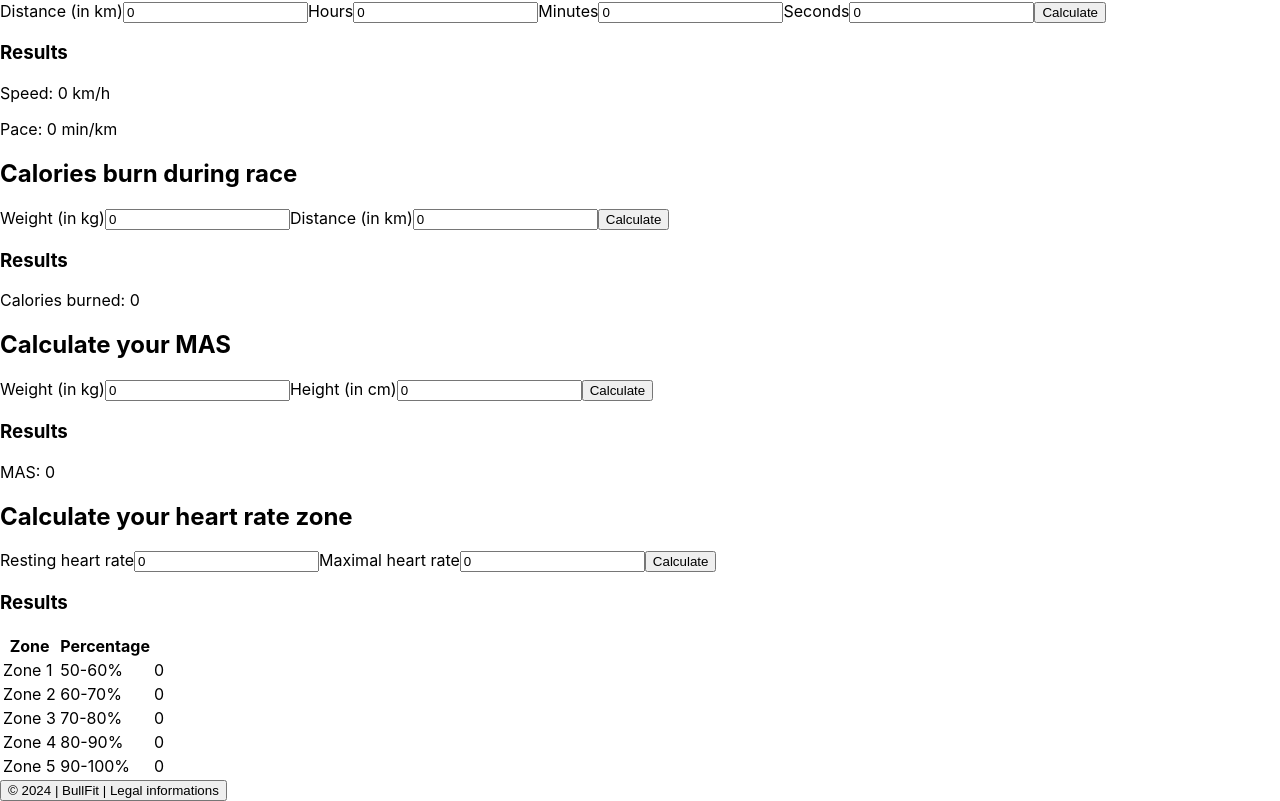
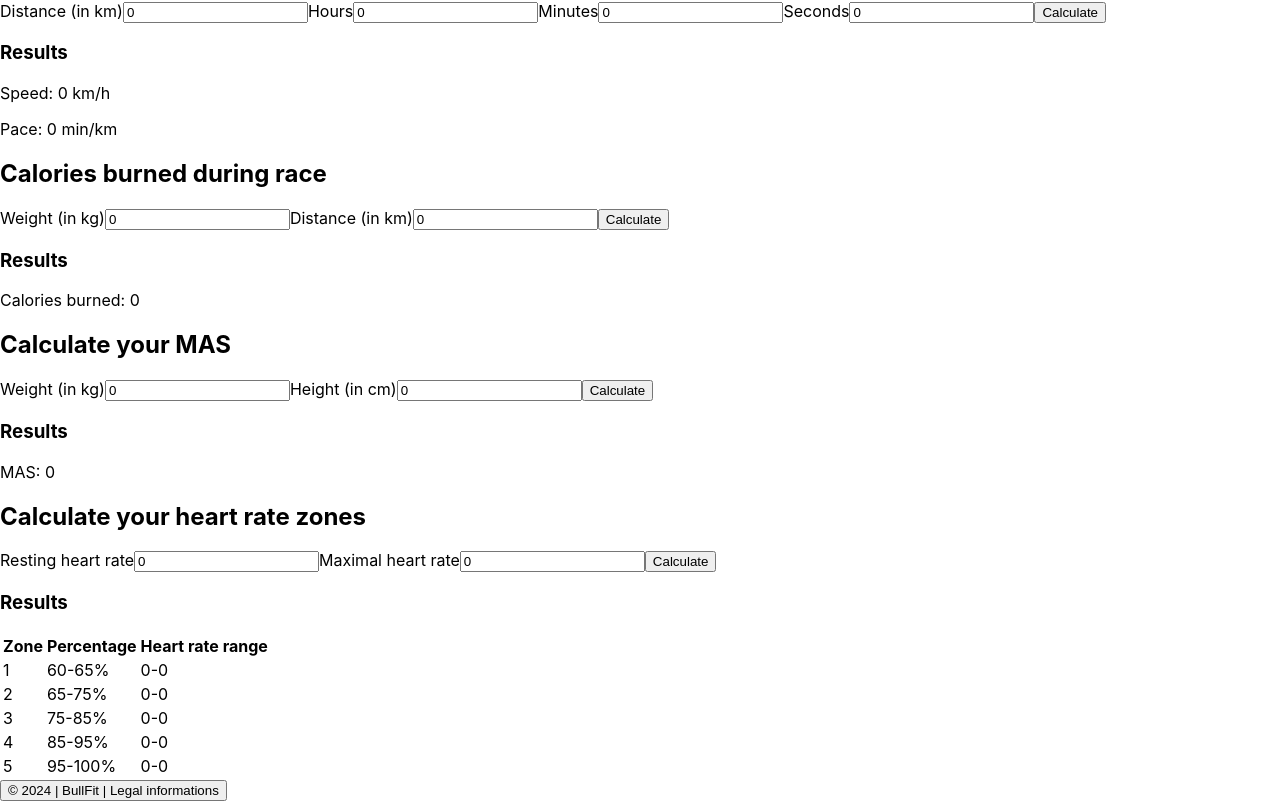
Before and after one commit to eliotpp1/BullFit, a React (Create React App) app in the folder front/: page /calculator in a window 1280 px wide. Shown: the part 274-1075 px from the top of the page. Built offline with nearby package versions, Linux system fonts and the light colour scheme.

Commit message:
feature: v2 calculator

```diff
--- a/front/src/components/calculator.js
+++ b/front/src/components/calculator.js
@@ -1,9 +1,6 @@
-// running calculator.js component
 import React, { useState } from "react";
-import { useNavigate } from "react-router-dom";
 
 const Calculator = () => {
-  const navigate = useNavigate();
   const [distance, setDistance] = useState(0);
   const [hours, setHours] = useState(0);
   const [minutes, setMinutes] = useState(0);
@@ -11,16 +8,19 @@ const Calculator = () => {
   const [speed, setSpeed] = useState(0);
   const [pace, setPace] = useState(0);
   const [weight, setWeight] = useState(0);
+  const [distance2, setDistance2] = useState(0);
   const [calories, setCalories] = useState(0);
+  const [weight2, setWeight2] = useState(0);
   const [height, setHeight] = useState(0);
-  const [mas, setMas] = useState(0);
   const [restingHR, setRestingHR] = useState(0);
   const [maximalHR, setMaximalHR] = useState(0);
-  const [zone1, setZone1] = useState(0);
-  const [zone2, setZone2] = useState(0);
-  const [zone3, setZone3] = useState(0);
-  const [zone4, setZone4] = useState(0);
-  const [zone5, setZone5] = useState(0);
+  const [mas, setMas] = useState(0);
+  const [fc60, setFc60] = useState(0);
+  const [fc65, setFc65] = useState(0);
+  const [fc75, setFc75] = useState(0);
+  const [fc85, setFc85] = useState(0);
+  const [fc95, setFc95] = useState(0);
+  const [fc100, setFc100] = useState(0);
 
   const onChangeDistance = (e) => {
     setDistance(e.target.value);
@@ -28,37 +28,52 @@ const Calculator = () => {
 
   const calculateAvgSpeed = (event) => {
     event.preventDefault();
-    const totalSeconds = hours * 3600 + minutes * 60 + seconds;
+    const totalSeconds = hours * 3600 + minutes * 60 + parseInt(seconds);
     const speed = distance / (totalSeconds / 3600);
-    const pace = totalSeconds / distance;
+    const pace = totalSeconds / 60 / distance;
     setSpeed(speed.toFixed(2));
     setPace(pace.toFixed(2));
+    localStorage.setItem("speed", speed);
+    localStorage.setItem("pace", pace);
   };
 
   const calculateCalories = (event) => {
     event.preventDefault();
-    const calories = 1.036 * weight * distance;
-    setCalories(calories.toFixed(2));
+    const caloriesBurned = 1.036 * weight * distance2;
+    setCalories(caloriesBurned.toFixed(2));
+    localStorage.setItem("calories", caloriesBurned);
   };
 
   const calculateMAS = (event) => {
     event.preventDefault();
-    const mas = (1000 * distance) / (height * height);
+    const mas = weight2 / ((height / 100) * (height / 100));
     setMas(mas.toFixed(2));
+    localStorage.setItem("mas", mas);
   };
 
   const calculateHRZ = (event) => {
     event.preventDefault();
-    const zone1 = 0.5 * (maximalHR - restingHR) + restingHR;
-    const zone2 = 0.6 * (maximalHR - restingHR) + restingHR;
-    const zone3 = 0.7 * (maximalHR - restingHR) + restingHR;
-    const zone4 = 0.8 * (maximalHR - restingHR) + restingHR;
-    const zone5 = 0.9 * (maximalHR - restingHR) + restingHR;
-    setZone1(zone1.toFixed(2));
-    setZone2(zone2.toFixed(2));
-    setZone3(zone3.toFixed(2));
-    setZone4(zone4.toFixed(2));
-    setZone5(zone5.toFixed(2));
+
+    // Assuming maximalHR and restingHR are state variables or defined elsewhere
+    // Convert restingHR to a number
+    const restingHRNumber = parseFloat(restingHR); // Use parseFloat to handle decimal numbers if needed
+
+    if (!isNaN(maximalHR) && !isNaN(restingHRNumber)) {
+      const fcReserve = maximalHR - restingHRNumber;
+
+      // Calculate and set each heart rate zone
+      setFc60(Math.round(restingHRNumber + 0.6 * fcReserve));
+      setFc65(Math.round(restingHRNumber + 0.65 * fcReserve));
+      setFc75(Math.round(restingHRNumber + 0.75 * fcReserve));
+      setFc85(Math.round(restingHRNumber + 0.85 * fcReserve));
+      setFc95(Math.round(restingHRNumber + 0.95 * fcReserve));
+      setFc100(maximalHR);
+      localStorage.setItem("fc65", fc65);
+      localStorage.setItem("fc75", fc75);
+      localStorage.setItem("fc85", fc85);
+      localStorage.setItem("fc95", fc95);
+      localStorage.setItem("fc100", fc100);
+    }
   };
 
   return (
@@ -67,6 +82,7 @@ const Calculator = () => {
         <h1>Running Calculator</h1>
         <p>by BullFit</p>
       </div>
+
       <div>
         <h2>Average speed and pace calculator</h2>
         <form onSubmit={calculateAvgSpeed}>
@@ -113,7 +129,7 @@ const Calculator = () => {
       </div>
 
       <div>
-        <h2> Calories burn during race </h2>
+        <h2>Calories burned during race</h2>
         <form onSubmit={calculateCalories}>
           <label htmlFor="weight">Weight (in kg)</label>
           <input
@@ -123,13 +139,13 @@ const Calculator = () => {
             value={weight}
             onChange={(e) => setWeight(e.target.value)}
           />
-          <label htmlFor="distance">Distance (in km)</label>
+          <label htmlFor="distance2">Distance (in km)</label>
           <input
             type="number"
-            id="distance"
-            name="distance"
-            value={distance}
-            onChange={(e) => setDistance(e.target.value)}
+            id="distance2"
+            name="distance2"
+            value={distance2}
+            onChange={(e) => setDistance2(e.target.value)}
           />
           <button type="submit">Calculate</button>
         </form>
@@ -138,16 +154,17 @@ const Calculator = () => {
         <h3>Results</h3>
         <p>Calories burned: {calories}</p>
       </div>
+
       <div>
         <h2>Calculate your MAS</h2>
         <form onSubmit={calculateMAS}>
-          <label htmlFor="weight">Weight (in kg)</label>
+          <label htmlFor="weight2">Weight (in kg)</label>
           <input
             type="number"
-            id="weight"
-            name="weight"
-            value={weight}
-            onChange={(e) => setWeight(e.target.value)}
+            id="weight2"
+            name="weight2"
+            value={weight2}
+            onChange={(e) => setWeight2(e.target.value)}
           />
           <label htmlFor="height">Height (in cm)</label>
           <input
@@ -164,8 +181,9 @@ const Calculator = () => {
         <h3>Results</h3>
         <p>MAS: {mas}</p>
       </div>
+
       <div>
-        <h2>Calculate your heart rate zone</h2>
+        <h2>Calculate your heart rate zones</h2>
         <form onSubmit={calculateHRZ}>
           <label htmlFor="restingHR">Resting heart rate</label>
           <input
@@ -189,35 +207,50 @@ const Calculator = () => {
       <div>
         <h3>Results</h3>
         <table>
+          <thead>
             <tr>
               <th>Zone</th>
               <th>Percentage</th>
+              <th>Heart rate range</th>
+            </tr>
+          </thead>
+          <tbody>
+            <tr>
+              <td>1</td>
+              <td>60-65%</td>
+              <td>
+                {fc60}-{fc65}
+              </td>
             </tr>
             <tr>
-            <td>Zone 1</td>
-            <td>50-60%</td>
-            <td>{zone1}</td>
+              <td>2</td>
+              <td>65-75%</td>
+              <td>
+                {fc65}-{fc75}
+              </td>
             </tr>
             <tr>
-            <td>Zone 2</td>
-            <td>60-70%</td>
-            <td>{zone2}</td>
+              <td>3</td>
+              <td>75-85%</td>
+              <td>
+                {fc75}-{fc85}
+              </td>
             </tr>
             <tr>
-            <td>Zone 3</td>
-            <td>70-80%</td>
-            <td>{zone3}</td>
+              <td>4</td>
+              <td>85-95%</td>
+              <td>
+                {fc85}-{fc95}
+              </td>
             </tr>
             <tr>
-            <td>Zone 4</td>
-            <td>80-90%</td>
-            <td>{zone4}</td>
+              <td>5</td>
+              <td>95-100%</td>
+              <td>
+                {fc95}-{fc100}
+              </td>
             </tr>
-          <tr>
-            <td>Zone 5</td>
-            <td>90-100%</td>
-            <td>{zone5}</td>
-          </tr>
+          </tbody>
         </table>
       </div>
     </>
```
Lines whose indentation alone changed are shown as unchanged.
